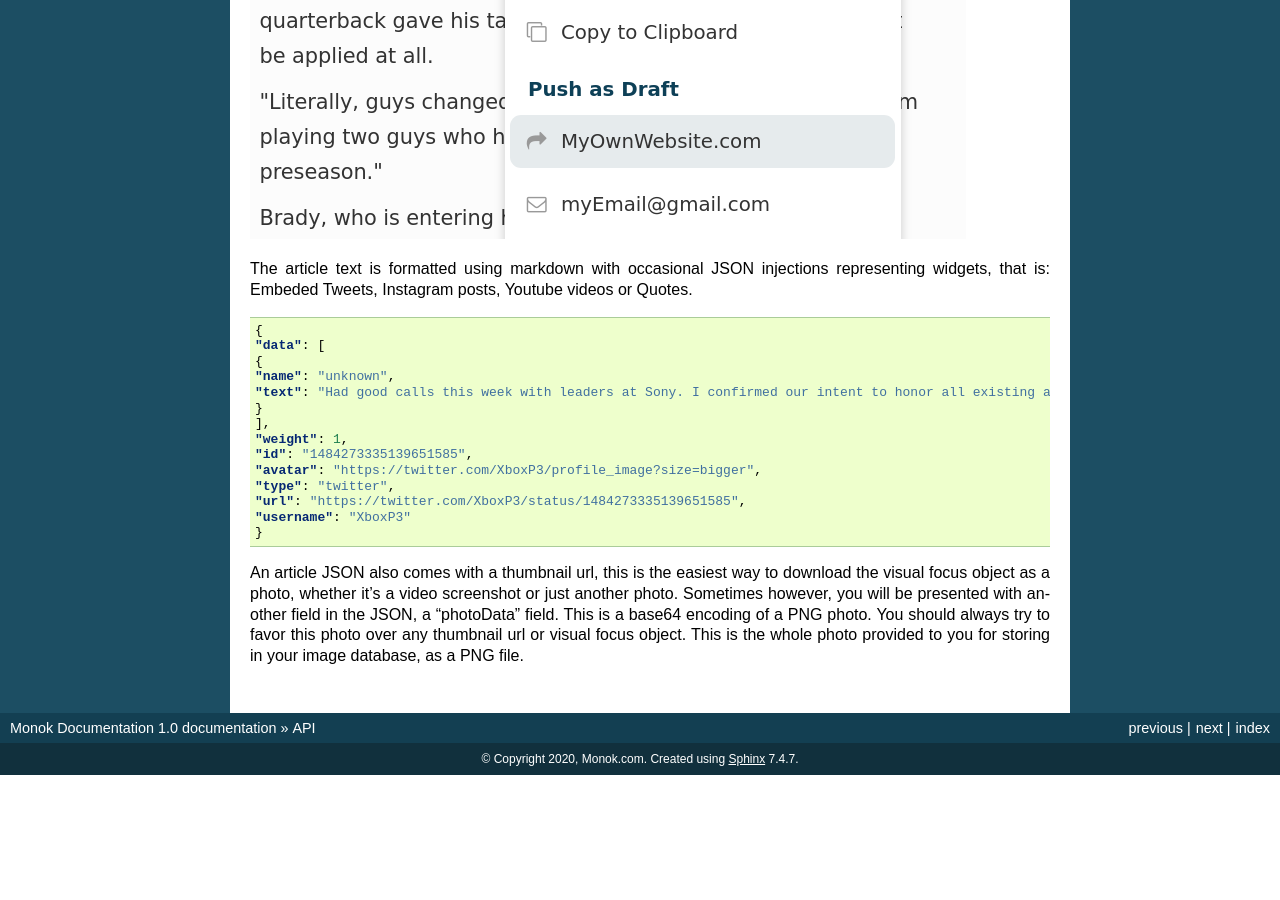
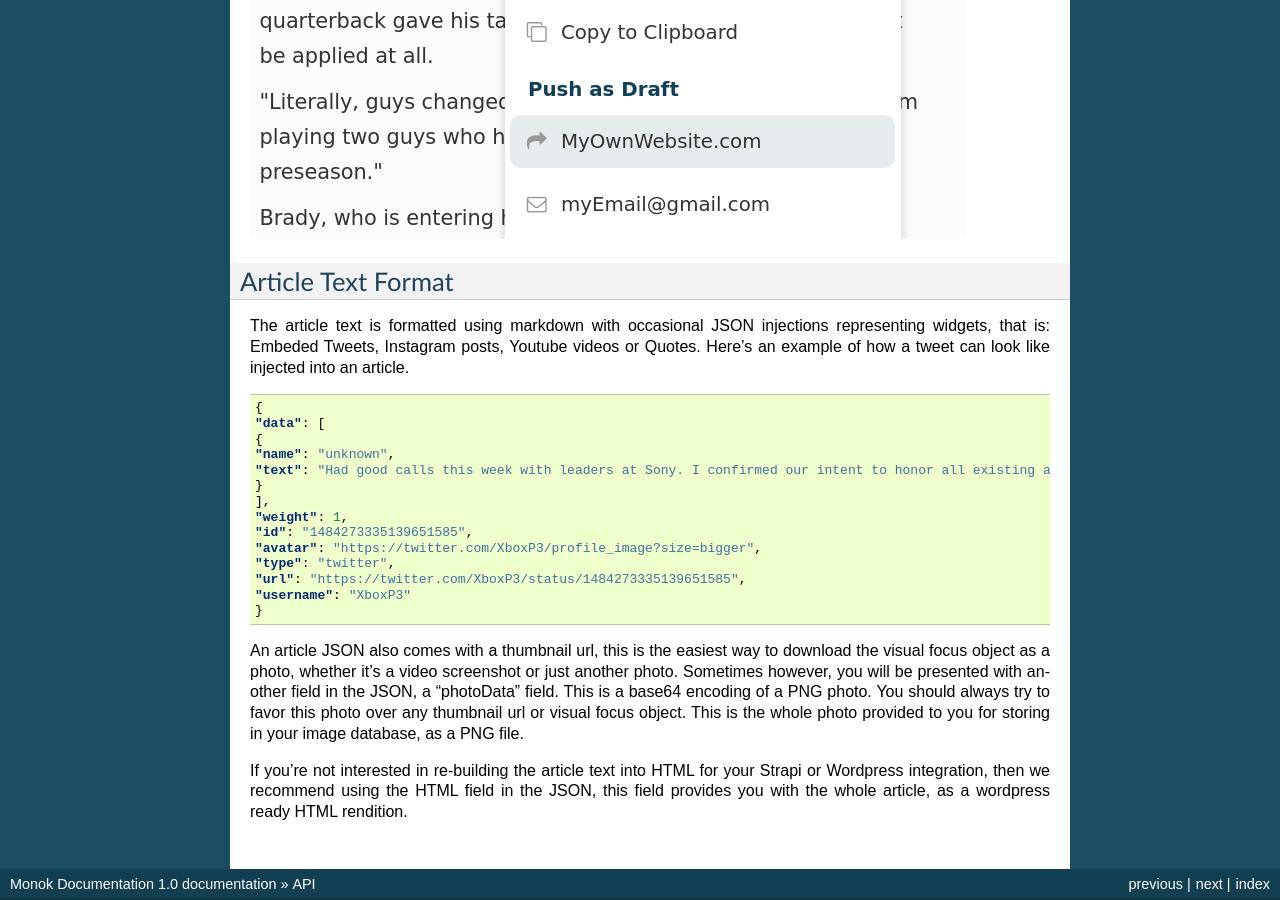
Before and after one commit to monoklabs/monok-docs, a Sphinx documentation site: the page built from docs/api.rst, in a window 1280 px wide and 900 px high, scrolled down 3021 px. Built offline with Sphinx 7.4.7, drawn with Linux system fonts in a browser that asks for light colours; before the commit the page ends 3796 px from its top, so only the background shows below that.

Commit message:
Update api.rst

```diff
--- a/docs/api.rst
+++ b/docs/api.rst
@@ -152,7 +152,9 @@ You will then be able to push your articles from the dropdown menu of any articl
 
 .. image:: images/pushpost.png
 
-The article text is formatted using markdown with occasional JSON injections representing widgets, that is: Embeded Tweets, Instagram posts, Youtube videos or Quotes.
+Article Text Format
+---------------------
+The article text is formatted using markdown with occasional JSON injections representing widgets, that is: Embeded Tweets, Instagram posts, Youtube videos or Quotes. Here's an example of how a tweet can look like injected into an article.
 
 .. code-block:: JSON
 
@@ -172,9 +174,8 @@ The article text is formatted using markdown with occasional JSON injections rep
 	}
 
 
-
-
-
 An article JSON also comes with a thumbnail url, this is the easiest way to download the visual focus object as a photo, whether it's a video screenshot or just another photo. Sometimes however, you will be presented with another field in the JSON, a "photoData" field. This is a base64 encoding of a PNG photo. You should always try to favor this photo over any thumbnail url or visual focus object. This is the whole photo provided to you for storing in your image database, as a PNG file.
 
+If you're not interested in re-building the article text into HTML for your Strapi or Wordpress integration, then we recommend using the HTML field in the JSON, this field provides you with the whole article, as a wordpress ready HTML rendition.
+
 .. _`Query Selector`: https://docs.monok.com/en/latest/articlequeryselector.html
```
